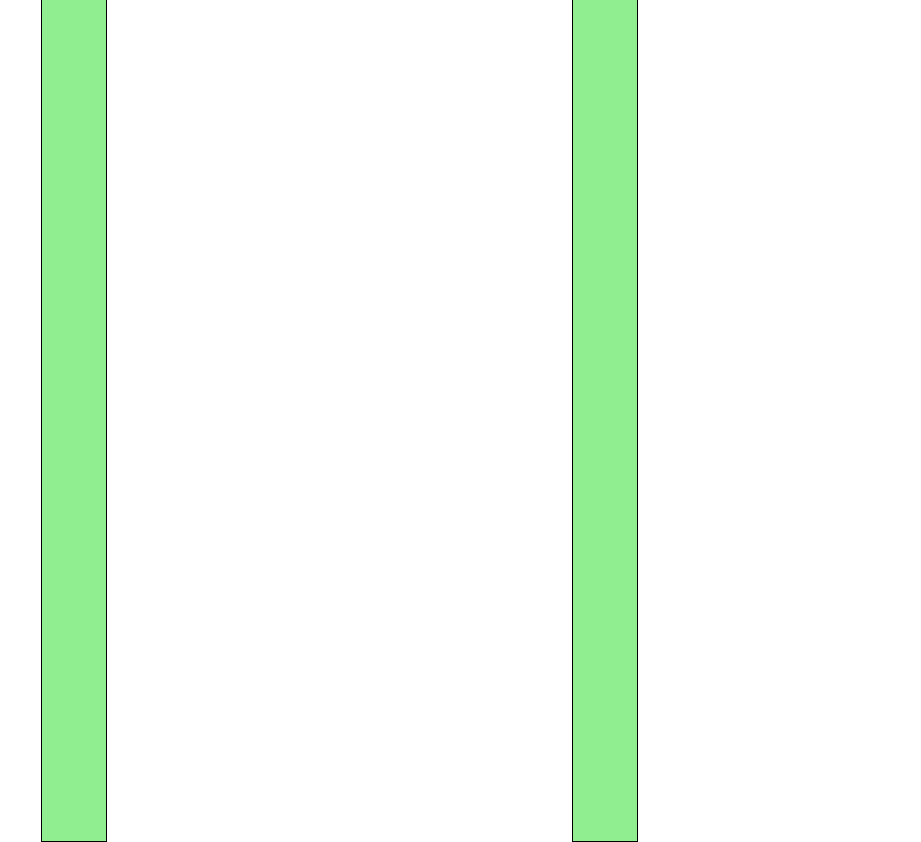
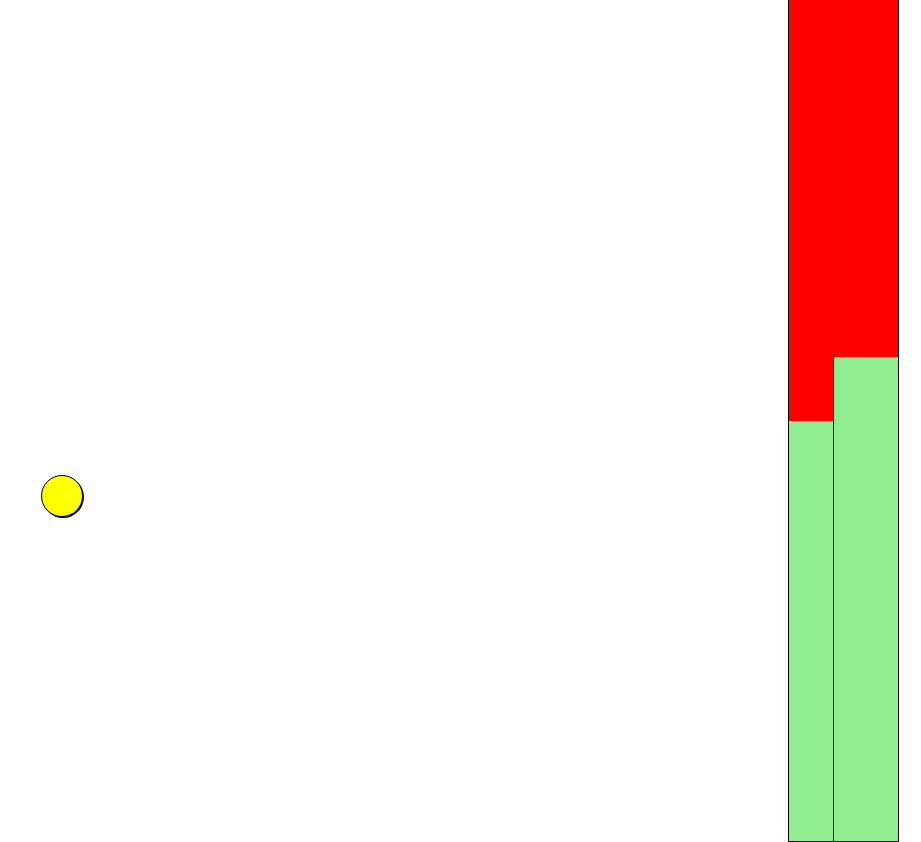
Before and after one commit to LakshmanaGottapu/Flappy-Bird, a website built with Vite: page index.html in a window 1280 px wide. Shown: the whole page, without its empty margins (359-1280 px from the left). Built offline with nearby package versions, Linux system fonts and the light colour scheme.

Commit message:
added top hole to pipe component.

```diff
--- a/pipes.js
+++ b/pipes.js
@@ -1,11 +1,11 @@
-let PIPE_SPEED = 0.15;
+let PIPE_SPEED = 0.015;
 // const pipes = document.querySelectorAll('.pipe');
 const app = document.getElementById('app');
 const pipes = [];
 export function updatePipe(delta){
     // const pipe = document.createElement('div');
     // pipe.classList.add('pipe');
-    PIPE_SPEED += 0.0001
+    // PIPE_SPEED += 0.0001
     pipes.forEach((pipe, index) => {
         if(getPipePosition(pipe)>window.innerWidth){
             app.removeChild(pipe);
@@ -17,8 +17,20 @@
 export function createPipe(){
     const pipe = document.createElement('div');
     pipe.classList.add('pipe');
+    const topPipe = document.createElement('div');
+    // const bottomPipe = document.createElement('div');
+    topPipe.classList.add('top');
+    // bottomPipe.classList('bottom');
+    topPipe.style.setProperty('--hole-height', randomeHeight());
+    pipe.appendChild(topPipe);
+    // bottomPipe.style.setProperty('--hole-height', randomeHeight());
     app.appendChild(pipe);
     pipes.push(pipe);
+}
+function randomeHeight(){
+    const min = 0.3;
+    const max = 0.6;
+    return (min+(max-min)*Math.random())*window.innerHeight;
 }
 function setPipePosition(pipe, position){
     pipe.style.setProperty('--pipe-right', position) ;
--- a/style.css
+++ b/style.css
@@ -26,3 +26,14 @@
   top: -5vh;
   right: calc(var(--pipe-right)*1px);
 }
+.top{
+  --hole-height: 0;
+  top: 0;
+  height: calc(var(--hole-height)*1px);
+  background-color: red;
+}
+.bottom{
+  --hole-height: 0;
+  bottom: 0;
+  height: calc(var(--hole-height)*1px);
+}
```
Also changed, not shown: index.html (+0 -1 lines).
